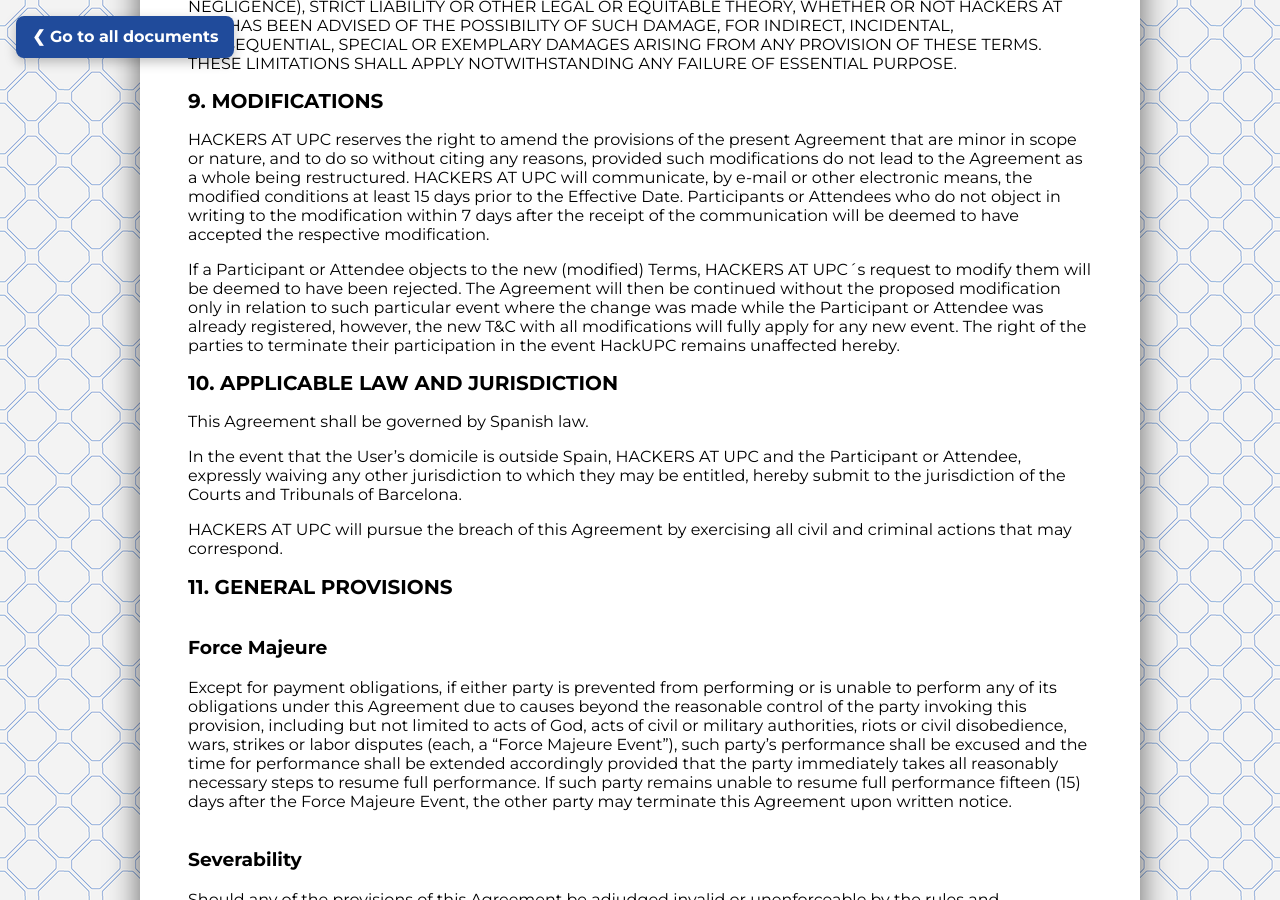
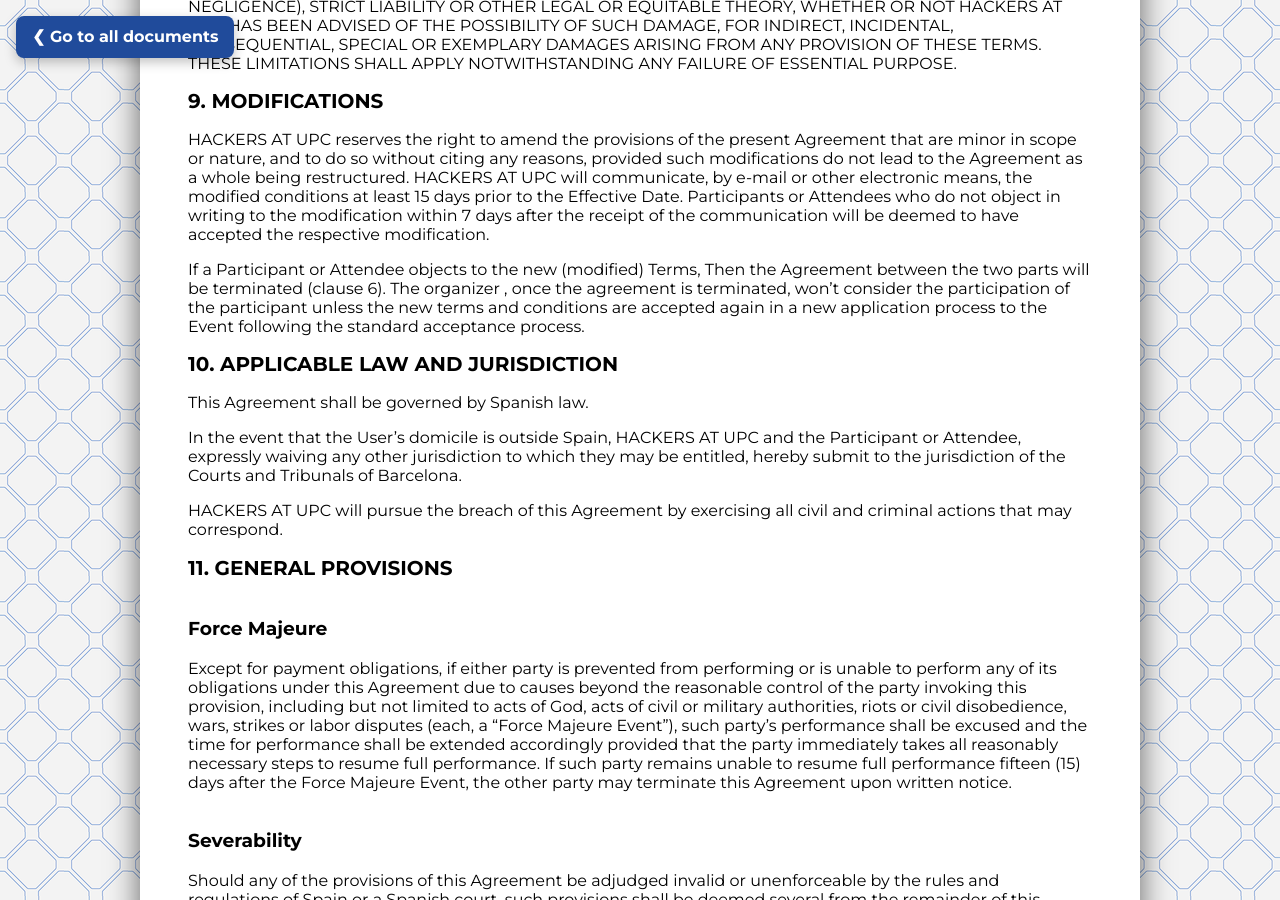
Before and after one commit to hackupc/legal-page, a Jekyll site: the page built from _documents/terms_and_conditions.md, in a window 1280 px wide and 900 px high, scrolled down 6711 px. Built offline with Jekyll 4.4.1, drawn with Linux system fonts in a browser that asks for light colours; some of the changed text lies outside the part shown.

Commit message:
Update terms_and_conditions.md

```diff
--- a/_documents/terms_and_conditions.md
+++ b/_documents/terms_and_conditions.md
@@ -221,7 +221,8 @@
 
 HACKERS AT UPC reserves the right to amend the provisions of the present Agreement that are minor in scope or nature, and to do so without citing any reasons, provided such modifications do not lead to the Agreement as a whole being restructured. HACKERS AT UPC will communicate, by e-mail or other electronic means, the modified conditions at least 15 days prior to the Effective Date. Participants or Attendees who do not object in writing to the modification within 7 days after the receipt of the communication will be deemed to have accepted the respective modification.
 
-If a Participant or Attendee objects to the new (modified) Terms, HACKERS AT UPC´s request to modify them will be deemed to have been rejected. The Agreement will then be continued without the proposed modification only in relation to such particular event where the change was made while the Participant or Attendee was already registered, however, the new T&C with all modifications will fully apply for any new event. The right of the parties to terminate their participation in the event HackUPC remains unaffected hereby.
+If a Participant or Attendee objects to the new (modified) Terms, Then the Agreement between the two parts will be terminated (clause 6). The organizer , once the agreement is terminated, won't consider the participation of the participant unless the new terms and conditions are accepted again in a new application process to the Event following the standard acceptance process.
+
 
 ## 10. APPLICABLE LAW AND JURISDICTION
 
```
Also changed, not shown: other parts of _documents/terms_and_conditions.md (+1 -1 lines).
